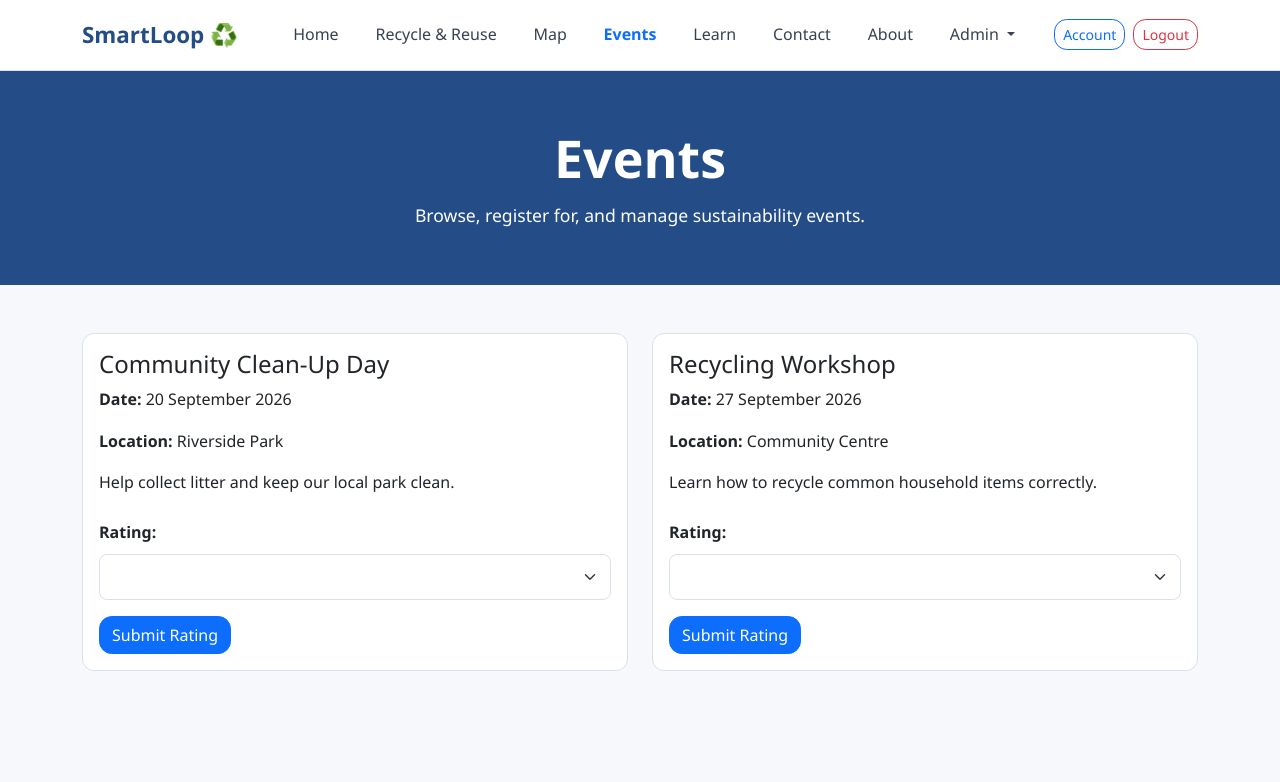
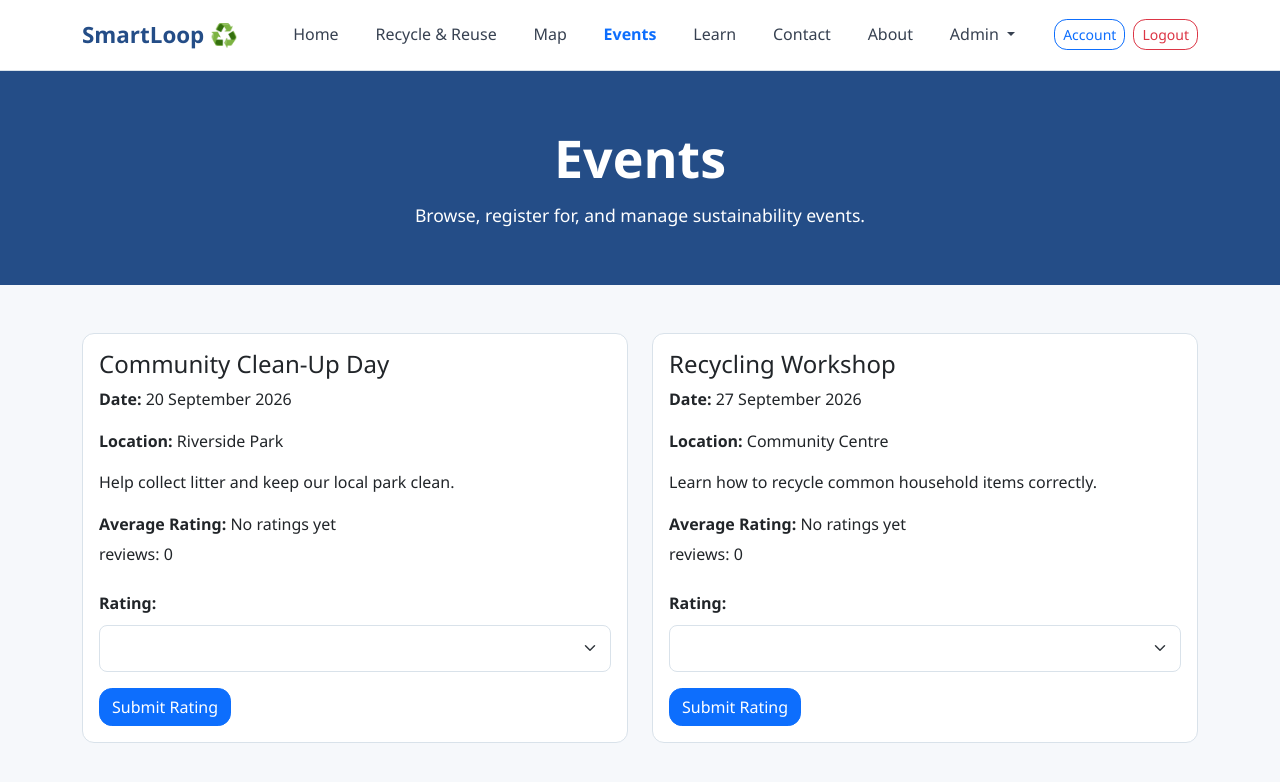
Before and after one commit to Kasraw11/fit5032-repo, a Vue app in the folder A1/A1/: page /events in a window 1280 px wide. Shown: the top 782 px of the page. Built offline with nearby package versions, Linux system fonts and the light colour scheme; sample sign-in values are in the browser's storage.

Commit message:
modified rating

```diff
--- a/A1/A1/src/views/EventsView.vue
+++ b/A1/A1/src/views/EventsView.vue
@@ -17,6 +17,15 @@
               <p class="card-text"><strong>Location:</strong> {{ event.location }}</p>
               <p class="card-text">{{ event.description }}</p>
 
+              <p class="mb-1">
+                <strong>Average Rating: </strong>
+                <span v-if="getRatingCount(event.id) > 0">
+                  {{ getAverageRating(event.id) }}
+                </span>
+                <span v-else>No ratings yet</span>
+              </p>
+              <p class="mb-0">reviews: {{ getRatingCount(event.id) }}</p>
+
               <div class="mt-4">
                 <label :for="`rating-${event.id}`" class="form-label">Rating:</label>
                 <select
@@ -30,11 +39,7 @@
                   </option>
                 </select>
 
-                <button
-                  type="button"
-                  class="btn btn-primary"
-                  @click="submitRating(event.id)"
-                >
+                <button type="button" class="btn btn-primary" @click="submitRating(event.id)">
                   Submit Rating
                 </button>
 
@@ -57,6 +62,22 @@ import events from '../data/event.json'
 const currentUser = ref(JSON.parse(sessionStorage.getItem('currentUser')))
 const selectedRatings = ref({})
 const messages = ref({})
+const ratings = ref(JSON.parse(localStorage.getItem('ratings')) || [])
+
+const getEventRatings = (eventId) => {
+  return ratings.value.filter((rating) => rating.eventId === eventId)
+}
+
+const getAverageRating = (eventId) => {
+  const eventRatings = getEventRatings(eventId)
+  const total = eventRatings.reduce((sum, rating) => sum + rating.rating, 0)
+
+  return (total / eventRatings.length).toFixed(1)
+}
+
+const getRatingCount = (eventId) => {
+  return getEventRatings(eventId).length
+}
 
 const submitRating = (eventId) => {
   const rating = Number(selectedRatings.value[eventId])
@@ -66,10 +87,8 @@ const submitRating = (eventId) => {
     return
   }
 
-  const ratings = JSON.parse(localStorage.getItem('ratings')) || []
-  const existingRatingIndex = ratings.findIndex(
-    (savedRating) =>
-      savedRating.eventId === eventId && savedRating.userId === currentUser.value.id,
+  const existingRatingIndex = ratings.value.findIndex(
+    (savedRating) => savedRating.eventId === eventId && savedRating.userId === currentUser.value.id,
   )
 
   const ratingToSave = {
@@ -79,13 +98,13 @@ const submitRating = (eventId) => {
   }
 
   if (existingRatingIndex === -1) {
-    ratings.push(ratingToSave)
+    ratings.value.push(ratingToSave)
     messages.value[eventId] = 'Your rating has been saved.'
   } else {
-    ratings[existingRatingIndex] = ratingToSave
+    ratings.value[existingRatingIndex] = ratingToSave
     messages.value[eventId] = 'Your rating has been updated.'
   }
 
-  localStorage.setItem('ratings', JSON.stringify(ratings))
+  localStorage.setItem('ratings', JSON.stringify(ratings.value))
 }
 </script>
```
